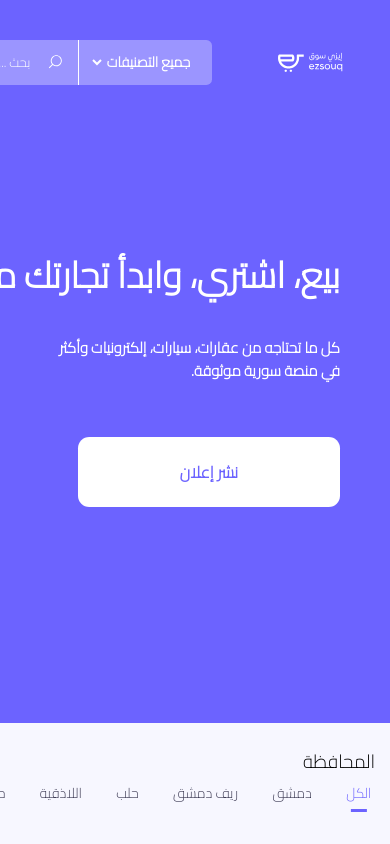
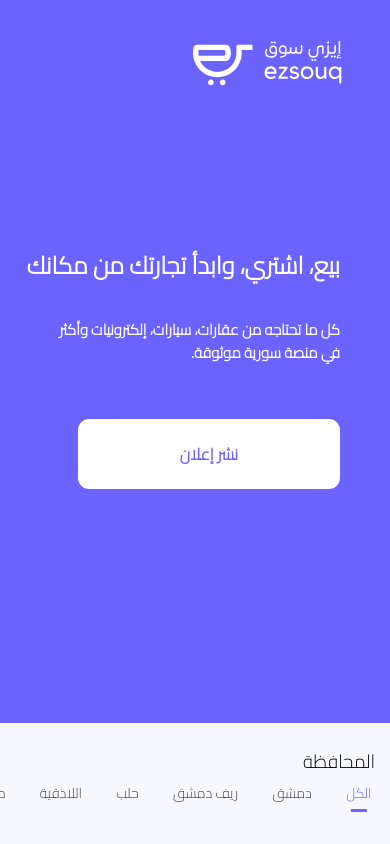
Before and after one commit to AhmadMostafaHamdo/ezsouq, a React (Vite) app: page / in a window 390 px wide. Shown: the top 844 px of the page. Built offline with nearby package versions, Linux system fonts and the light colour scheme.

Commit message:
start responsive

```diff
--- a/src/components/common/Header.jsx
+++ b/src/components/common/Header.jsx
@@ -6,10 +6,12 @@ const Header = () => {
   return (
     <div className="flex items-center pt-[2.5rem]  px-[3.125rem] text-white bg-primary ">
       <img src={logo} className="!w-[150px] !h-[50px] ml-[66px]" />
-      <div className="w-[32.3125rem] h-[3rem] flex items-center font-sans bg-main rounded-md px-[18px]">
+      <div className="hidden md:flex w-[32.3125rem] h-[3rem]  items-center font-sans bg-main rounded-md px-[18px]">
         <select className="outline-none  cursor-pointer font-bold text-[14px] bg-main ml-3">
           {selectOptions.map((option, index) => (
-            <option key={index} value={option[index]}>{option}</option>
+            <option key={index} value={option[index]}>
+              {option}
+            </option>
           ))}
         </select>
         <div className="border-0 border-r border-white flex items-center">
@@ -23,14 +25,14 @@ const Header = () => {
           />
         </div>
       </div>
-      <div className="w-[14.75rem]  flex items-center justify-end  flex-1">
+      <div className="w-[14.75rem] hidden md:flex items-center justify-end  flex-1">
         <Link
           to="/login"
           className="bg-main  hover:bg-primary  rounded-[10px] h-[2.93rem] flex-center px-[8px] ml-[1.25rem]"
         >
           تسجيل دخول
         </Link>
-        <Link to="/register" >إنشاء حساب</Link>
+        <Link to="/register">إنشاء حساب</Link>
       </div>
     </div>
   );
--- a/src/components/main/Main.jsx
+++ b/src/components/main/Main.jsx
@@ -4,12 +4,12 @@ import animationData from "../../assets/lottifiles/web home animation.json";
 
 const Main = () => {
   return (
-    <div className="h-[636px] w-[100vw] text-white font-sans flex justify-between  bg-primary">
+    <div className="h-[636px] w-[100vw] text-white font-sans  flex justify-between  bg-primary">
       <div className="w-[50vw" style={{ paddingRight: "50px" }}>
-        <h1 className="text-[36px] text-nowrap font-[800] mt-[161px]">
+        <h1 className="text-[24px] md:text-[36px] text-nowrap font-[800] mt-[161px]">
           بيع، اشتري، وابدأ تجارتك من مكانك
         </h1>
-        <p className="w-[464px] font-bold mt-[35px]">
+        <p className="w-[464px] font-bold mt-[35px] text-[1rem]">
           كل ما تحتاجه من عقارات، سيارات، إلكترونيات وأكثر  <br/>في منصة سورية
           موثوقة.
         </p>
```
